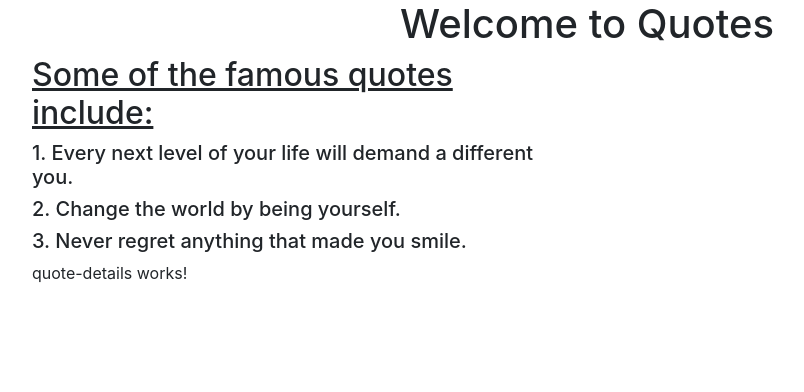
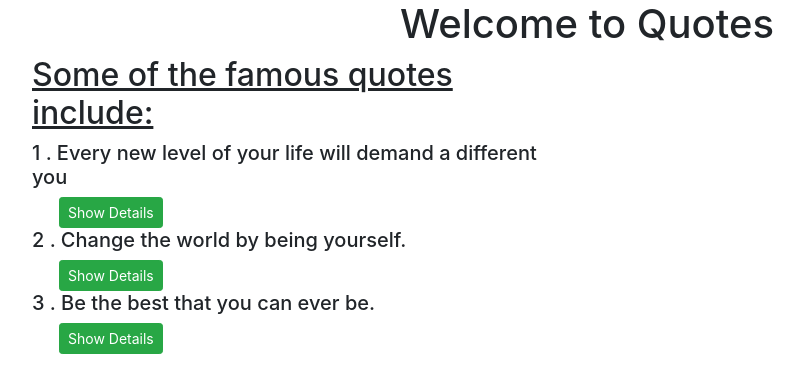
Before and after one commit to MungaiKeren/Quotes, an Angular app: page / in a window 1280 px wide. Shown: the top 392 px of the page, without its empty margins (53-857 px from the left). Built offline with nearby package versions, Linux system fonts and the light colour scheme.

Commit message:
This commit will add functionality to see details button

```diff
--- a/src/app/quote-details/quote-details.component.css
+++ b/src/app/quote-details/quote-details.component.css
@@ -0,0 +1,3 @@
+#btn1{
+    margin-left: 5%;
+}
--- a/src/app/quote-details/quote-details.component.html
+++ b/src/app/quote-details/quote-details.component.html
@@ -1 +1,4 @@
-<p>quote-details works!</p>
+<h5>Author: {{quote.author}}<br>Submitted by: {{quote.personSubmitted}}</h5>
+<button class="btn btn-outline-primary">Like</button>
+<button class="btn btn-outline-info" id="btn1">Dislike</button><br>
+<button class="btn btn-outline-danger" >Delete</button>
--- a/src/app/quote-details/quote-details.component.ts
+++ b/src/app/quote-details/quote-details.component.ts
@@ -1,4 +1,5 @@
-import { Component, OnInit } from '@angular/core';
+import { Component, OnInit, Input } from '@angular/core';
+import { Quote } from '../quote';
 
 @Component({
   selector: 'app-quote-details',
@@ -7,6 +8,8 @@ import { Component, OnInit } from '@angular/core';
 })
 export class QuoteDetailsComponent implements OnInit {
 
+  @Input() quote: Quote;
+
   constructor() { }
 
   ngOnInit() {
--- a/src/app/quote.ts
+++ b/src/app/quote.ts
@@ -1,4 +1,7 @@
 export class Quote {
-    id:number;
-    name:string;
+    seeDetails: boolean;
+    constructor(public id:number, public name:string, public author:string,public personSubmitted:string){
+        this.seeDetails = false;
+    }
+
 }
--- a/src/app/quote/quote.component.css
+++ b/src/app/quote/quote.component.css
@@ -1,4 +1,6 @@
 h2{
     text-decoration: underline;
-
 }
+#scndbutton{
+    margin-left: 5%;
+}
--- a/src/app/quote/quote.component.html
+++ b/src/app/quote/quote.component.html
@@ -3,8 +3,11 @@
     <div class="row">
         <div class="col-md-6">
             <h2>Some of the famous quotes include:</h2>
-            <h5 *ngFor='let quote of quotes'>{{quote.id}}{{quote.name}}</h5>
-            <app-quote-details></app-quote-details>
+            <div *ngFor='let quote of quotes;let i = index'>
+                <h5 >{{quote.id}} {{quote.name}}</h5>
+                <button (click)='seeDetails(i)' class="btn btn-success btn-sm" id="scndbutton">Show Details</button>
+                <app-quote-details *ngIf='quote.seeDetails' bind-quote = 'quote'></app-quote-details>
+            </div>
         </div>
     </div>
 </div>
--- a/src/app/quote/quote.component.ts
+++ b/src/app/quote/quote.component.ts
@@ -9,11 +9,14 @@ import { Quote } from '../quote';
 export class QuoteComponent implements OnInit {
 
   quotes:Quote[] = [
-    {id:1,name:". Every next level of your life will demand a different you."},
-    {id:2,name:". Change the world by being yourself."},
-    {id:3,name:". Never regret anything that made you smile."},
+    new Quote(1, '. Every new level of your life will demand a different you','Mark Edward','Jane'),
+    new Quote(2,'. Change the world by being yourself.','Jean Seon','Harriet'),
+    new Quote(3,'. Be the best that you can ever be.','Jean Seon','Harriet'),
   ];
 
+  seeDetails(index){
+    this.quotes[index].seeDetails = !this.quotes[index].seeDetails;
+  }
   constructor() { }
 
   ngOnInit() {
```
